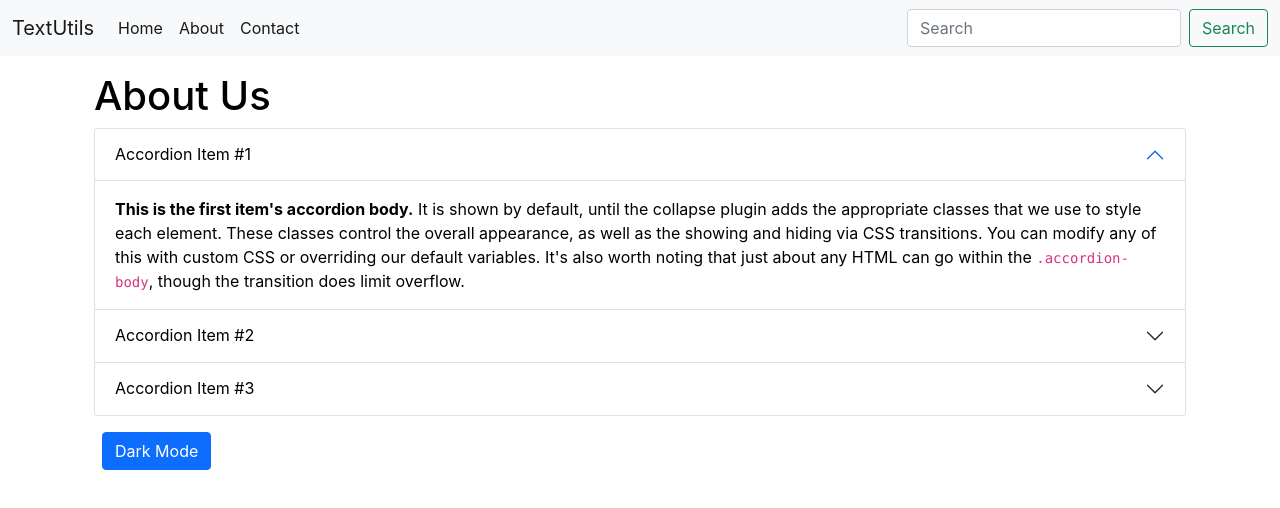
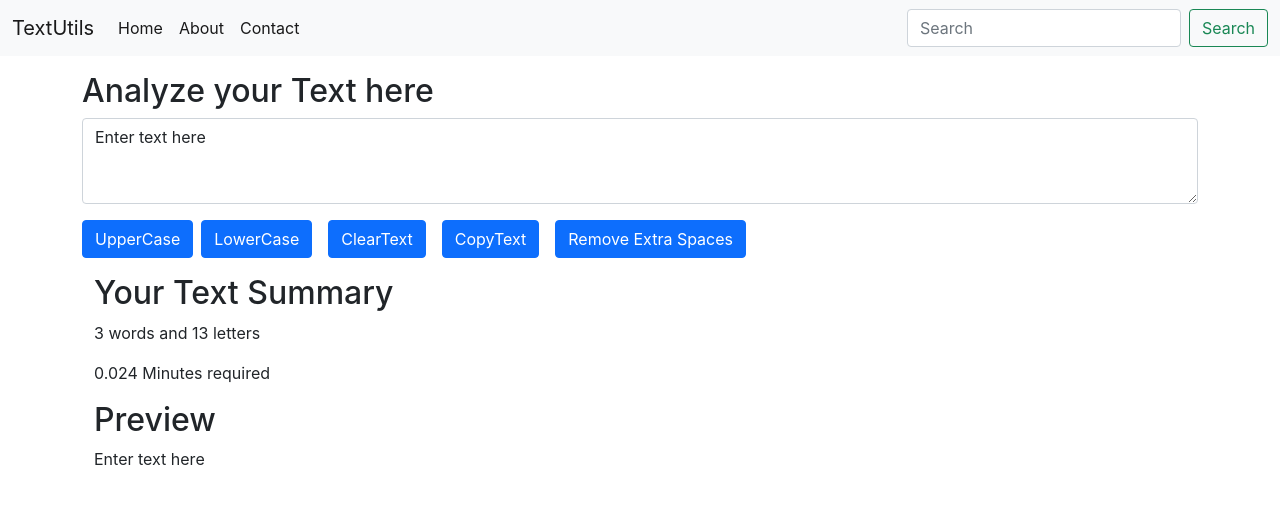
Before and after one commit to mishu-mnp/ReactJs-Course-TextUtils, a React (Create React App) app: page / in a window 1280 px wide. Shown: the top 508 px of the page. Built offline with nearby package versions, Linux system fonts and the light colour scheme.

Commit message:
Tut11 Done

```diff
--- a/src/App.js
+++ b/src/App.js
@@ -1,7 +1,7 @@
 import './App.css';
-import About from './components/About';
+// import About from './components/About';
 import Navbar from './components/Navbar';
-// import TextForm from './components/TextForm';
+import TextForm from './components/TextForm';
 
 // let name = "Mishu"
 function App() {
@@ -26,8 +26,8 @@ function App() {
       {/* <Navbar /> */}
       <Navbar title="TextUtils" />
       <div className="container my-3">
-        {/* <TextForm heading="Analyze your Text here" /> */}
-        <About />
+        <TextForm heading="Analyze your Text here" />
+        {/* <About /> */}
       </div>
     </>
   );
--- a/src/components/About.js
+++ b/src/components/About.js
@@ -21,7 +21,7 @@ function About() {
             setMyStyle({
                 color: "white",
                 backgroundColor: "black",
-                border: "1px solid white"
+                border: "1px solid white",
             })
             setbtnText("Light Mode")
         }
--- a/src/components/TextForm.js
+++ b/src/components/TextForm.js
@@ -11,21 +11,26 @@ function TextForm(props) {
         setText(text.toLowerCase());
     }
 
-    const handleCapClick = () => {
-        console.log("italic")
-        // console.log(typeof (text))
+    const remExtraSpaces = () => {
+        let newText = text.split(/[  ]+/)
+        setText(newText.join(" "))
+    }
 
-        let i;
-        let capText = "";
-        let textSplit = text.split(' ');
-        console.log(textSplit);
-        for (i = 0; i < textSplit.length; i++) {
-            capText += (textSplit[i][0].toUpperCase() + textSplit[i].slice(1, textSplit[i].length) + " ");
-        }
+    // const handleCapClick = () => {
+    //     console.log("italic")
+    //     // console.log(typeof (text))
 
-        setText(capText);
+    //     let i;
+    //     let capText = "";
+    //     let textSplit = text.split(' ');
+    //     console.log(textSplit);
+    //     for (i = 0; i < textSplit.length; i++) {
+    //         capText += (textSplit[i][0].toUpperCase() + textSplit[i].slice(1, textSplit[i].length) + " ");
+    //     }
 
-    }
+    //     setText(capText);
+
+    // }
 
     const handleOnChange = (event) => {
         // console.log("On change");
@@ -37,17 +42,27 @@ function TextForm(props) {
         setText("");
     }
 
+    const handleCopy = () => {
+        let text = document.getElementById('myText')
+        // text.select();
+        navigator.clipboard.writeText(text.value)
+        console.log("Text Copied")
+        alert('Text Copied to ClipBoard')
+    }
+
     const [text, setText] = useState("Enter text here");
     return (
         <>
             <div className="mb-3">
                 <h2>{props.heading}</h2>
-                <textarea className="form-control" value={text} onChange={handleOnChange} id="exampleFormControlTextarea1" rows="3"></textarea>
+                <textarea className="form-control" value={text} onChange={handleOnChange} id="myText" rows="3"></textarea>
             </div>
             <button className="btn btn-primary" onClick={handleUpClick} >UpperCase</button>
             <button className="btn btn-primary mx-2" onClick={handleLoClick} >LowerCase</button>
-            <button className="btn btn-primary mx-2" onClick={handleCapClick} >CapText</button>
+            {/* <button className="btn btn-primary mx-2" onClick={handleCapClick} >CapText</button> */}
             <button className="btn btn-primary mx-2" onClick={clearText} >ClearText</button>
+            <button className="btn btn-primary mx-2" onClick={handleCopy} >CopyText</button>
+            <button className="btn btn-primary mx-2" onClick={remExtraSpaces} >Remove Extra Spaces</button>
 
             <div className="container my-3">
                 <h2>Your Text Summary</h2>
```
